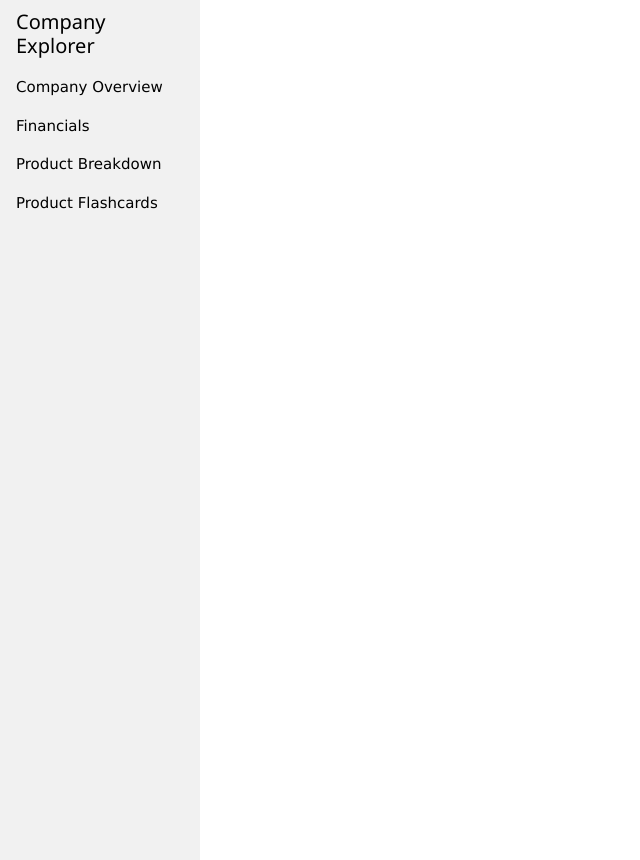
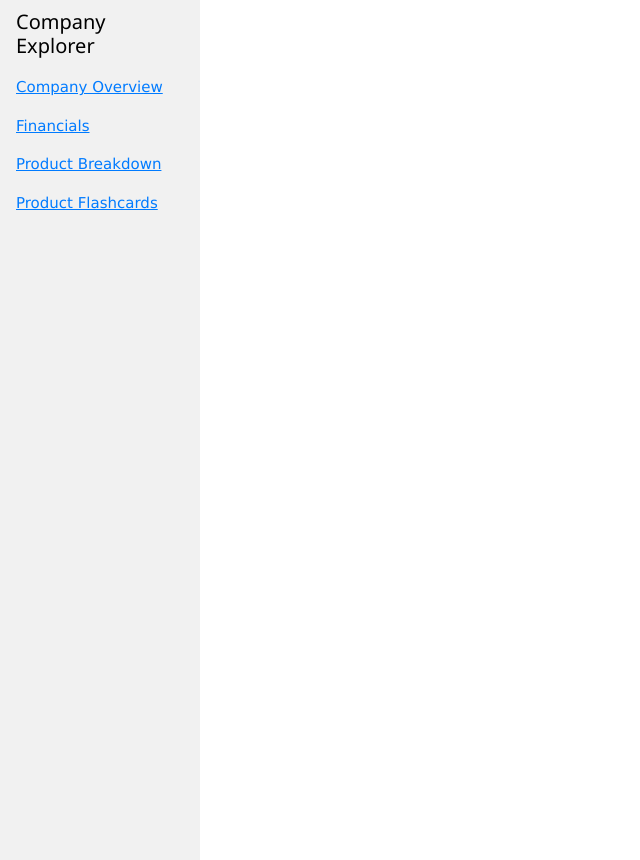
Before and after one commit to vamiller12/prepfortech_prod, a Django app: template company/templates/company_landing_page.html in a window 1280 px wide. Shown: the part 53-913 px from the top of the page, without its empty margins (0-640 px from the left). Run offline with Django 3.2, Linux system fonts and the light colour scheme; the template is opened without the code that fills it, so the values that code supplies are empty; the visitor is signed in with stand-in values (Sample User, id 1); some libraries are stand-ins or nearby versions.

Commit message:
link color formating for companyexplorer

```diff
--- a/company/templates/company_landing_page.html
+++ b/company/templates/company_landing_page.html
@@ -12,6 +12,11 @@
     width: 200px;
     height: 100%;
     overflow:auto;}
+
+    .w3-button{
+     cursor:pointer;
+     color:#007bff;
+     text-decoration:underline;}
 
 </style>
 
```
